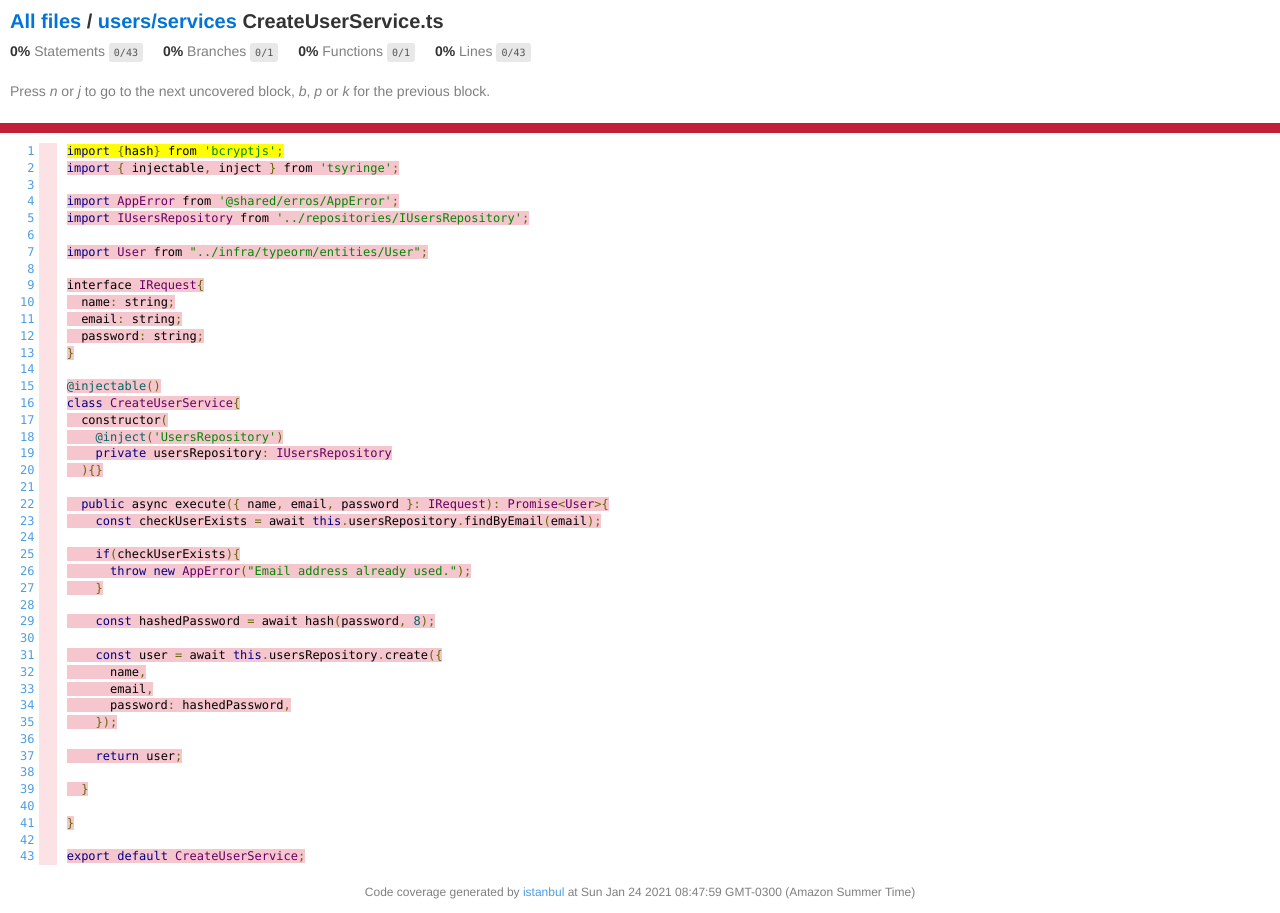
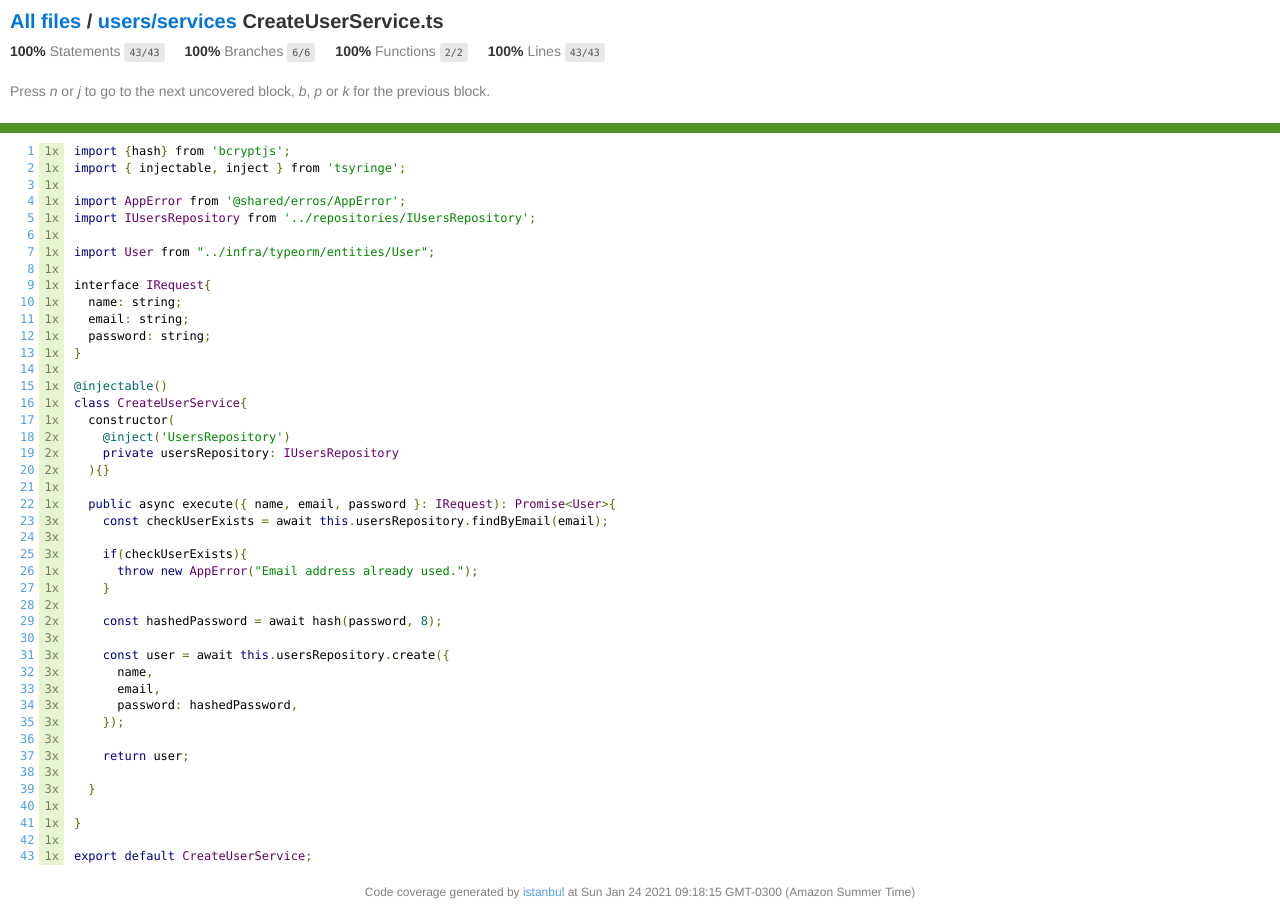
Before and after one commit to andersonifmt/firstprojectnode, a website: page covarage/lcov-report/users/services/CreateUserService.ts.html in a window 1280 px wide. Drawn offline with Linux system fonts and the light colour scheme.

Commit message:
Nivel 04: Gobarber:Testando criação de usuários

```diff
--- a/covarage/lcov-report/users/services/CreateUserService.ts.html
+++ b/covarage/lcov-report/users/services/CreateUserService.ts.html
@@ -23,30 +23,30 @@
         <div class='clearfix'>
 
             <div class='fl pad1y space-right2'>
-                <span class="strong">0% </span>
+                <span class="strong">100% </span>
                 <span class="quiet">Statements</span>
-                <span class='fraction'>0/43</span>
+                <span class='fraction'>43/43</span>
             </div>
 
 
             <div class='fl pad1y space-right2'>
-                <span class="strong">0% </span>
+                <span class="strong">100% </span>
                 <span class="quiet">Branches</span>
-                <span class='fraction'>0/1</span>
+                <span class='fraction'>6/6</span>
             </div>
 
 
             <div class='fl pad1y space-right2'>
-                <span class="strong">0% </span>
+                <span class="strong">100% </span>
                 <span class="quiet">Functions</span>
-                <span class='fraction'>0/1</span>
+                <span class='fraction'>2/2</span>
             </div>
 
 
             <div class='fl pad1y space-right2'>
-                <span class="strong">0% </span>
+                <span class="strong">100% </span>
                 <span class="quiet">Lines</span>
-                <span class='fraction'>0/43</span>
+                <span class='fraction'>43/43</span>
             </div>
 
 
@@ -55,7 +55,7 @@
             Press <em>n</em> or <em>j</em> to go to the next uncovered block, <em>b</em>, <em>p</em> or <em>k</em> for the previous block.
         </p>
     </div>
-    <div class='status-line low'></div>
+    <div class='status-line high'></div>
     <pre><table class="coverage">
 <tr><td class="line-count quiet"><a name='L1'></a><a href='#L1'>1</a>
 <a name='L2'></a><a href='#L2'>2</a>
@@ -99,98 +99,98 @@
 <a name='L40'></a><a href='#L40'>40</a>
 <a name='L41'></a><a href='#L41'>41</a>
 <a name='L42'></a><a href='#L42'>42</a>
-<a name='L43'></a><a href='#L43'>43</a></td><td class="line-coverage quiet"><span class="cline-any cline-no">&nbsp;</span>
-<span class="cline-any cline-no">&nbsp;</span>
-<span class="cline-any cline-no">&nbsp;</span>
-<span class="cline-any cline-no">&nbsp;</span>
-<span class="cline-any cline-no">&nbsp;</span>
-<span class="cline-any cline-no">&nbsp;</span>
-<span class="cline-any cline-no">&nbsp;</span>
-<span class="cline-any cline-no">&nbsp;</span>
-<span class="cline-any cline-no">&nbsp;</span>
-<span class="cline-any cline-no">&nbsp;</span>
-<span class="cline-any cline-no">&nbsp;</span>
-<span class="cline-any cline-no">&nbsp;</span>
-<span class="cline-any cline-no">&nbsp;</span>
-<span class="cline-any cline-no">&nbsp;</span>
-<span class="cline-any cline-no">&nbsp;</span>
-<span class="cline-any cline-no">&nbsp;</span>
-<span class="cline-any cline-no">&nbsp;</span>
-<span class="cline-any cline-no">&nbsp;</span>
-<span class="cline-any cline-no">&nbsp;</span>
-<span class="cline-any cline-no">&nbsp;</span>
-<span class="cline-any cline-no">&nbsp;</span>
-<span class="cline-any cline-no">&nbsp;</span>
-<span class="cline-any cline-no">&nbsp;</span>
-<span class="cline-any cline-no">&nbsp;</span>
-<span class="cline-any cline-no">&nbsp;</span>
-<span class="cline-any cline-no">&nbsp;</span>
-<span class="cline-any cline-no">&nbsp;</span>
-<span class="cline-any cline-no">&nbsp;</span>
-<span class="cline-any cline-no">&nbsp;</span>
-<span class="cline-any cline-no">&nbsp;</span>
-<span class="cline-any cline-no">&nbsp;</span>
-<span class="cline-any cline-no">&nbsp;</span>
-<span class="cline-any cline-no">&nbsp;</span>
-<span class="cline-any cline-no">&nbsp;</span>
-<span class="cline-any cline-no">&nbsp;</span>
-<span class="cline-any cline-no">&nbsp;</span>
-<span class="cline-any cline-no">&nbsp;</span>
-<span class="cline-any cline-no">&nbsp;</span>
-<span class="cline-any cline-no">&nbsp;</span>
-<span class="cline-any cline-no">&nbsp;</span>
-<span class="cline-any cline-no">&nbsp;</span>
-<span class="cline-any cline-no">&nbsp;</span>
-<span class="cline-any cline-no">&nbsp;</span></td><td class="text"><pre class="prettyprint lang-js"><span class="cstat-no" title="statement not covered" ><span class="fstat-no" title="function not covered" ><span class="branch-0 cbranch-no" title="branch not covered" >import {hash} from 'bcryptjs';</span></span></span>
-<span class="cstat-no" title="statement not covered" >import { injectable, inject } from 'tsyringe';</span>
-<span class="cstat-no" title="statement not covered" ></span>
-<span class="cstat-no" title="statement not covered" >import AppError from '@shared/erros/AppError';</span>
-<span class="cstat-no" title="statement not covered" >import IUsersRepository from '../repositories/IUsersRepository';</span>
-<span class="cstat-no" title="statement not covered" ></span>
-<span class="cstat-no" title="statement not covered" >import User from "../infra/typeorm/entities/User";</span>
-<span class="cstat-no" title="statement not covered" ></span>
-<span class="cstat-no" title="statement not covered" >interface IRequest{</span>
-<span class="cstat-no" title="statement not covered" >  name: string;</span>
-<span class="cstat-no" title="statement not covered" >  email: string;</span>
-<span class="cstat-no" title="statement not covered" >  password: string;</span>
-<span class="cstat-no" title="statement not covered" >}</span>
-<span class="cstat-no" title="statement not covered" ></span>
-<span class="cstat-no" title="statement not covered" >@injectable()</span>
-<span class="cstat-no" title="statement not covered" >class CreateUserService{</span>
-<span class="cstat-no" title="statement not covered" >  constructor(</span>
-<span class="cstat-no" title="statement not covered" >    @inject('UsersRepository')</span>
-<span class="cstat-no" title="statement not covered" >    private usersRepository: IUsersRepository</span>
-<span class="cstat-no" title="statement not covered" >  ){}</span>
-<span class="cstat-no" title="statement not covered" ></span>
-<span class="cstat-no" title="statement not covered" >  public async execute({ name, email, password }: IRequest): Promise&lt;User&gt;{</span>
-<span class="cstat-no" title="statement not covered" >    const checkUserExists = await this.usersRepository.findByEmail(email);</span>
-<span class="cstat-no" title="statement not covered" ></span>
-<span class="cstat-no" title="statement not covered" >    if(checkUserExists){</span>
-<span class="cstat-no" title="statement not covered" >      throw new AppError("Email address already used.");</span>
-<span class="cstat-no" title="statement not covered" >    }</span>
-<span class="cstat-no" title="statement not covered" ></span>
-<span class="cstat-no" title="statement not covered" >    const hashedPassword = await hash(password, 8);</span>
-<span class="cstat-no" title="statement not covered" ></span>
-<span class="cstat-no" title="statement not covered" >    const user = await this.usersRepository.create({</span>
-<span class="cstat-no" title="statement not covered" >      name,</span>
-<span class="cstat-no" title="statement not covered" >      email,</span>
-<span class="cstat-no" title="statement not covered" >      password: hashedPassword,</span>
-<span class="cstat-no" title="statement not covered" >    });</span>
-<span class="cstat-no" title="statement not covered" ></span>
-<span class="cstat-no" title="statement not covered" >    return user;</span>
-<span class="cstat-no" title="statement not covered" ></span>
-<span class="cstat-no" title="statement not covered" >  }</span>
-<span class="cstat-no" title="statement not covered" ></span>
-<span class="cstat-no" title="statement not covered" >}</span>
-<span class="cstat-no" title="statement not covered" ></span>
-<span class="cstat-no" title="statement not covered" >export default CreateUserService;</span></pre></td></tr></table></pre>
+<a name='L43'></a><a href='#L43'>43</a></td><td class="line-coverage quiet"><span class="cline-any cline-yes">1x</span>
+<span class="cline-any cline-yes">1x</span>
+<span class="cline-any cline-yes">1x</span>
+<span class="cline-any cline-yes">1x</span>
+<span class="cline-any cline-yes">1x</span>
+<span class="cline-any cline-yes">1x</span>
+<span class="cline-any cline-yes">1x</span>
+<span class="cline-any cline-yes">1x</span>
+<span class="cline-any cline-yes">1x</span>
+<span class="cline-any cline-yes">1x</span>
+<span class="cline-any cline-yes">1x</span>
+<span class="cline-any cline-yes">1x</span>
+<span class="cline-any cline-yes">1x</span>
+<span class="cline-any cline-yes">1x</span>
+<span class="cline-any cline-yes">1x</span>
+<span class="cline-any cline-yes">1x</span>
+<span class="cline-any cline-yes">1x</span>
+<span class="cline-any cline-yes">2x</span>
+<span class="cline-any cline-yes">2x</span>
+<span class="cline-any cline-yes">2x</span>
+<span class="cline-any cline-yes">1x</span>
+<span class="cline-any cline-yes">1x</span>
+<span class="cline-any cline-yes">3x</span>
+<span class="cline-any cline-yes">3x</span>
+<span class="cline-any cline-yes">3x</span>
+<span class="cline-any cline-yes">1x</span>
+<span class="cline-any cline-yes">1x</span>
+<span class="cline-any cline-yes">2x</span>
+<span class="cline-any cline-yes">2x</span>
+<span class="cline-any cline-yes">3x</span>
+<span class="cline-any cline-yes">3x</span>
+<span class="cline-any cline-yes">3x</span>
+<span class="cline-any cline-yes">3x</span>
+<span class="cline-any cline-yes">3x</span>
+<span class="cline-any cline-yes">3x</span>
+<span class="cline-any cline-yes">3x</span>
+<span class="cline-any cline-yes">3x</span>
+<span class="cline-any cline-yes">3x</span>
+<span class="cline-any cline-yes">3x</span>
+<span class="cline-any cline-yes">1x</span>
+<span class="cline-any cline-yes">1x</span>
+<span class="cline-any cline-yes">1x</span>
+<span class="cline-any cline-yes">1x</span></td><td class="text"><pre class="prettyprint lang-js">import {hash} from 'bcryptjs';
+import { injectable, inject } from 'tsyringe';
+&nbsp;
+import AppError from '@shared/erros/AppError';
+import IUsersRepository from '../repositories/IUsersRepository';
+&nbsp;
+import User from "../infra/typeorm/entities/User";
+&nbsp;
+interface IRequest{
+  name: string;
+  email: string;
+  password: string;
+}
+&nbsp;
+@injectable()
+class CreateUserService{
+  constructor(
+    @inject('UsersRepository')
+    private usersRepository: IUsersRepository
+  ){}
+&nbsp;
+  public async execute({ name, email, password }: IRequest): Promise&lt;User&gt;{
+    const checkUserExists = await this.usersRepository.findByEmail(email);
+&nbsp;
+    if(checkUserExists){
+      throw new AppError("Email address already used.");
+    }
+&nbsp;
+    const hashedPassword = await hash(password, 8);
+&nbsp;
+    const user = await this.usersRepository.create({
+      name,
+      email,
+      password: hashedPassword,
+    });
+&nbsp;
+    return user;
+&nbsp;
+  }
+&nbsp;
+}
+&nbsp;
+export default CreateUserService;</pre></td></tr></table></pre>
 
                 <div class='push'></div><!-- for sticky footer -->
             </div><!-- /wrapper -->
             <div class='footer quiet pad2 space-top1 center small'>
                 Code coverage generated by
                 <a href="https://istanbul.js.org/" target="_blank">istanbul</a>
-                at Sun Jan 24 2021 08:47:59 GMT-0300 (Amazon Summer Time)
+                at Sun Jan 24 2021 09:18:15 GMT-0300 (Amazon Summer Time)
             </div>
         </div>
         <script src="../../prettify.js"></script>
```
Also changed, not shown: covarage/lcov-report/appointments/services/CreateAppointmentService.ts.html (+1 -1 lines), covarage/lcov-report/appointments/services/index.html (+1 -1 lines), covarage/lcov-report/index.html (+19 -19 lines), covarage/lcov-report/users/services/AuthenticateUserService.ts.html (+1 -1 lines), covarage/lcov-report/users/services/UpdateUserAvatarService.ts.html (+1 -1 lines), covarage/lcov-report/users/services/index.html (+20 -20 lines), src/modules/users/repositories/fakes/FakeUsersRepository.ts (added, +42 -0 lines), src/modules/users/services/CreateUserService.spec.ts (added, +40 -0 lines), 1 other file.
